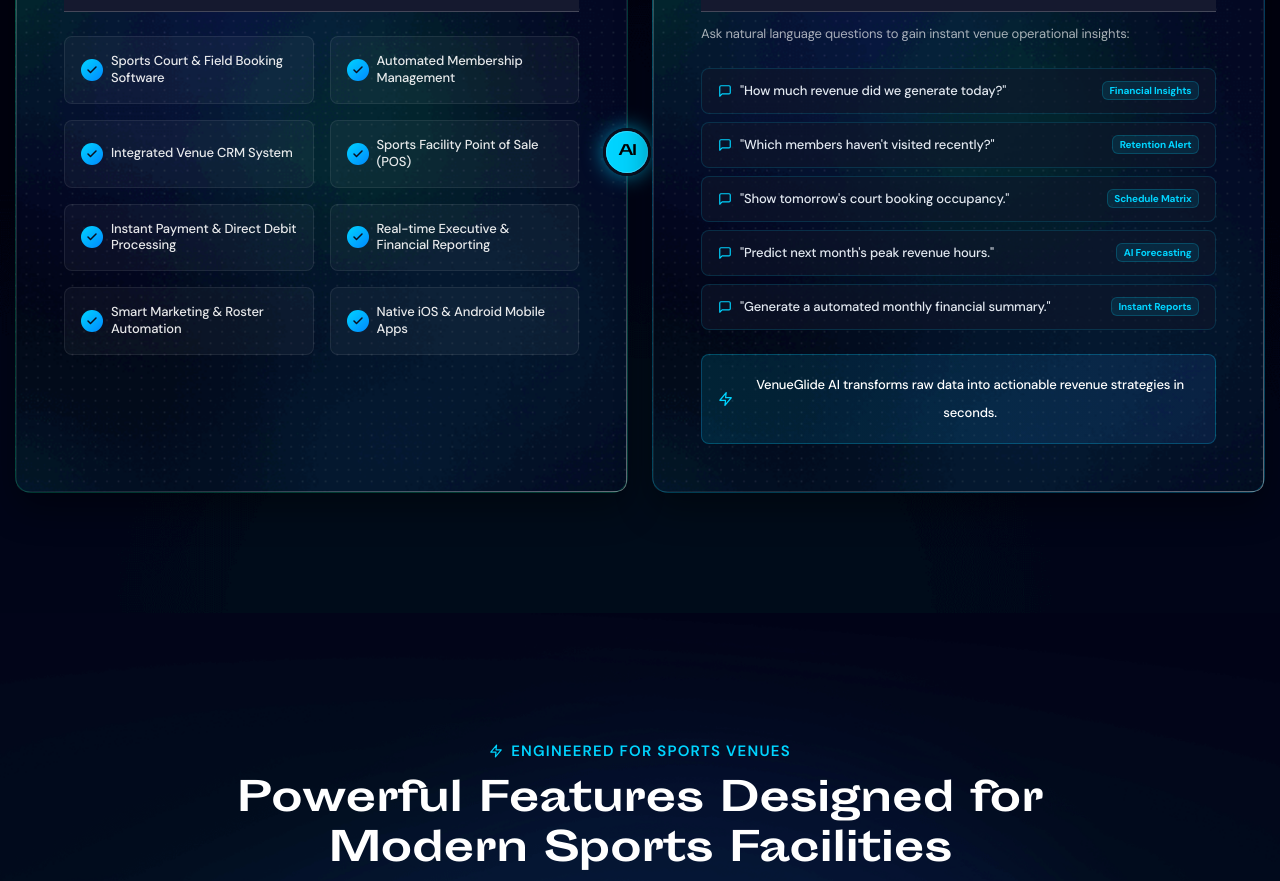
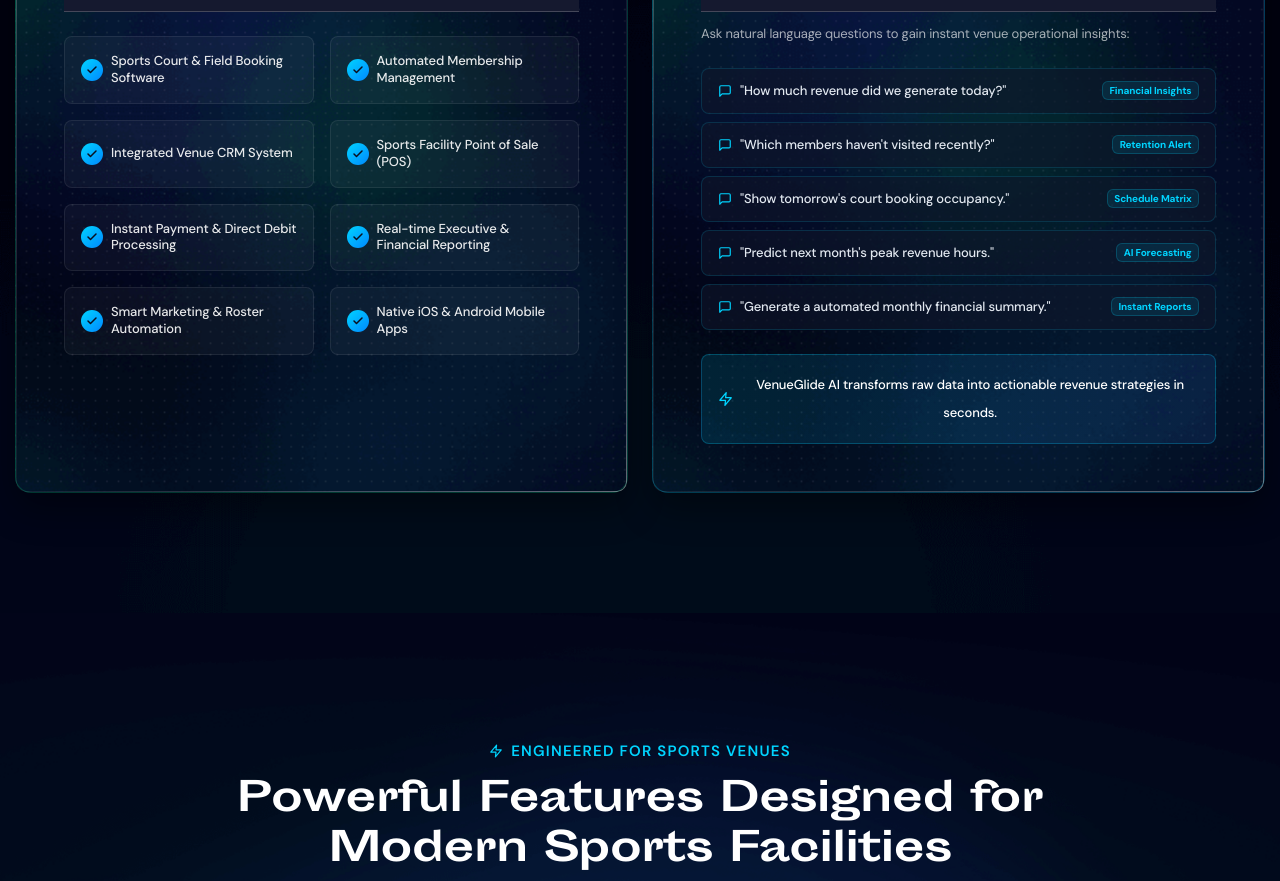
Before and after one commit to Graphicaproartistry/venue-glide, a React (Create React App) app: page / in a window 1280 px wide. Shown: the part 2600-3481 px from the top of the page. Built offline with nearby package versions, Linux system fonts and the light colour scheme.

Commit message:
custom change

```diff
--- a/src/components/ai-chatbot-components/IntegrationSection/Comparison.tsx
+++ b/src/components/ai-chatbot-components/IntegrationSection/Comparison.tsx
@@ -69,9 +69,9 @@
             </div>
 
             {/* Center "VS / AI" badge */}
-            <span className="comparison-vs-logo xb-border d-none d-lg-flex align-items-center justify-content-center fw-bold" style={{ width: "48px", height: "48px", borderRadius: "50%", background: "linear-gradient(135deg, #00D4FF, #3b82f6)", color: "#000", fontSize: "14px", border: "3px solid #0a0f1e", position: "absolute", right: "-24px", top: "50%", transform: "translateY(-50%)", zIndex: 10, boxShadow: "0 0 20px rgba(0, 212, 255, 0.6)" }}>
+            {/* <span className="comparison-vs-logo xb-border d-none d-lg-flex align-items-center justify-content-center fw-bold" style={{ width: "48px", height: "48px", borderRadius: "50%", background: "linear-gradient(135deg, #00D4FF, #3b82f6)", color: "#000", fontSize: "14px", border: "3px solid #0a0f1e", position: "absolute", right: "-24px", top: "50%", transform: "translateY(-50%)", zIndex: 10, boxShadow: "0 0 20px rgba(0, 212, 255, 0.6)" }}>
               AI
-            </span>
+            </span> */}
           </div>
         </div>
 
```
